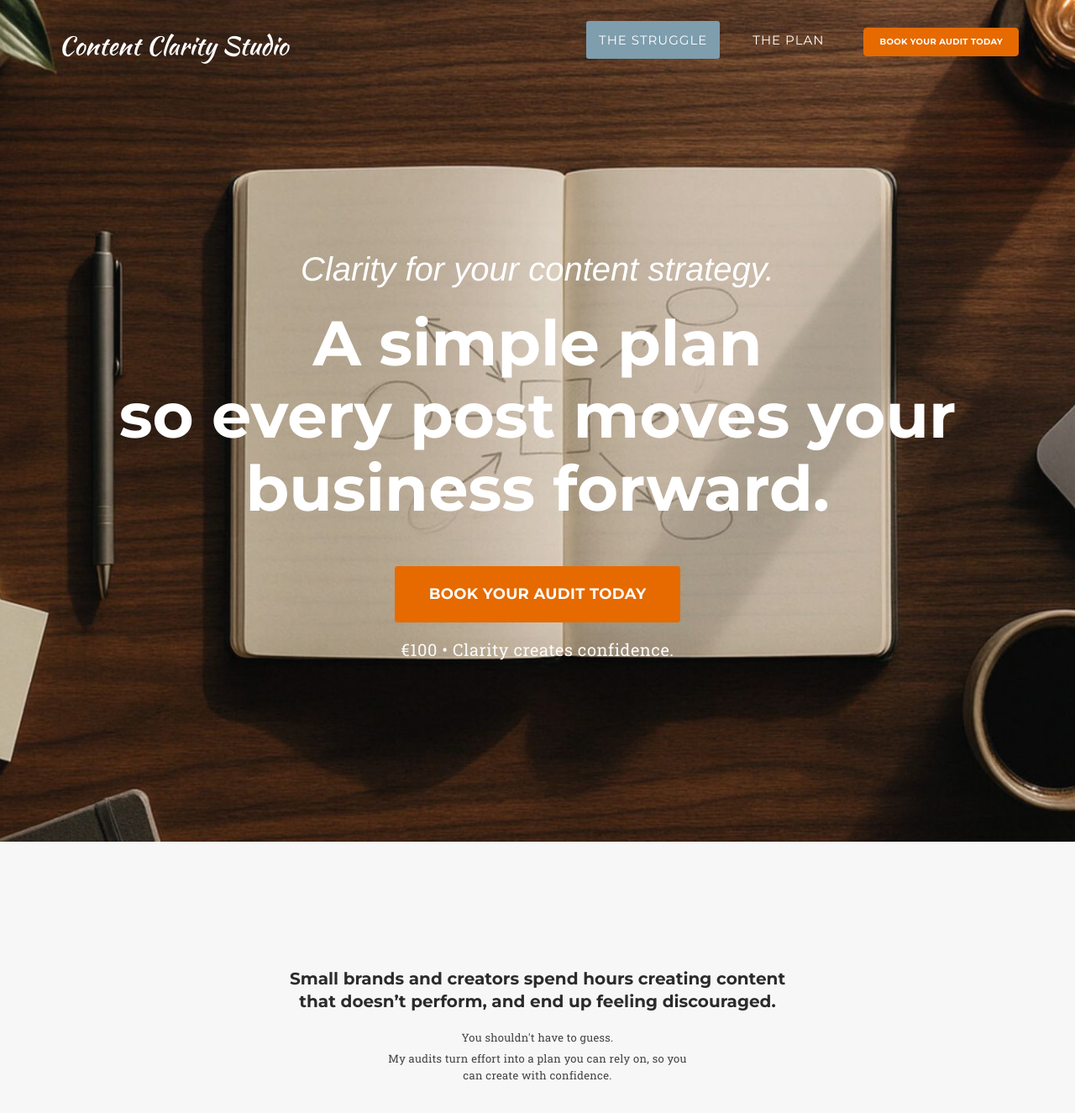
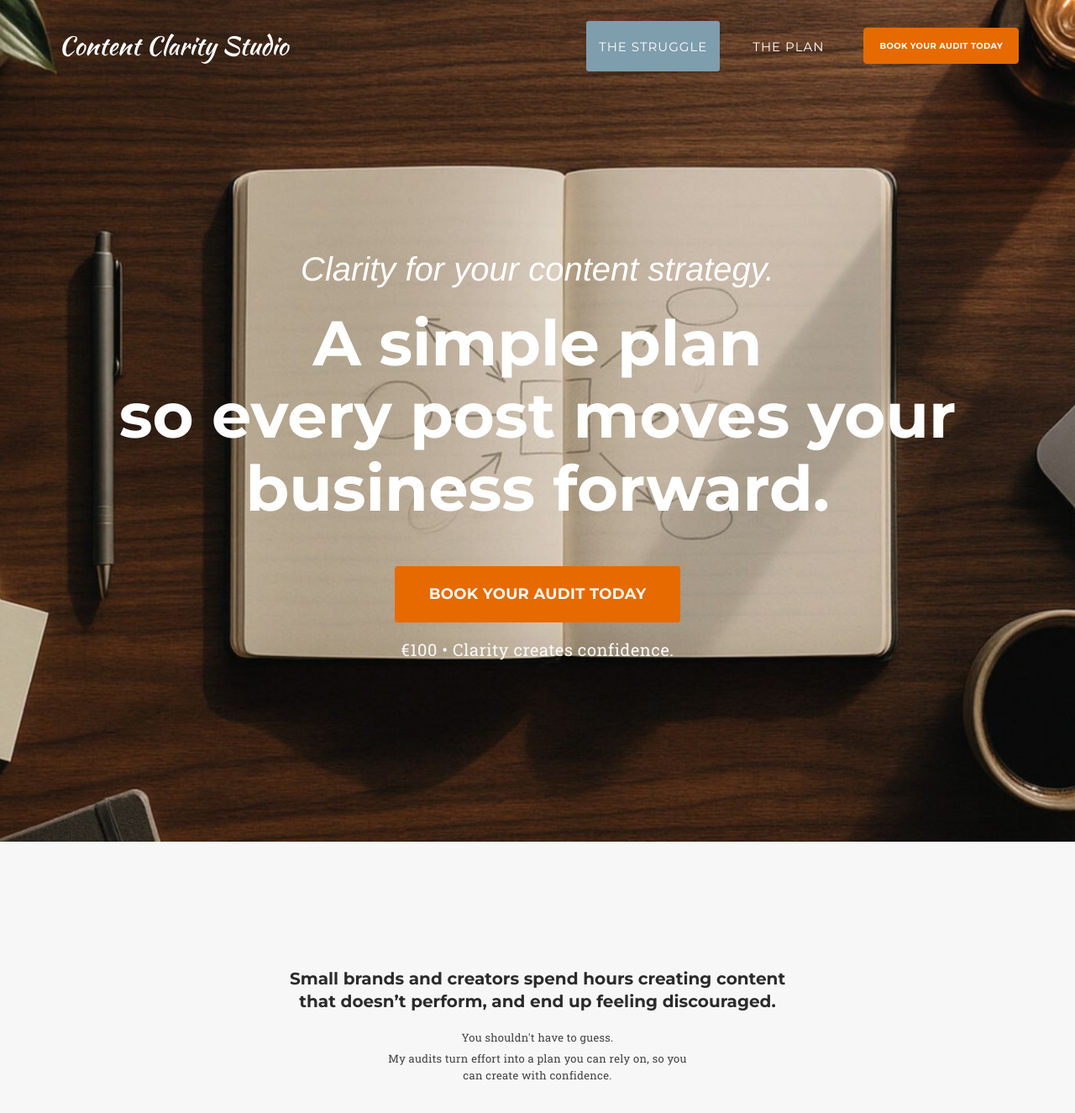
Before and after one commit to ContentClarityStudio/contentclaritystudio.github.io, a Jekyll site: the page built from index.html, in a window 1280 px wide and 1400 px high. Shown: the top 1325 px of the window at 84% size. Built offline with Jekyll 4.4.1, drawn with Linux system fonts in a browser that asks for light colours; some web fonts are replaced.

Commit message:
Update overrides.css

```diff
--- a/css/overrides.css
+++ b/css/overrides.css
@@ -142,19 +142,3 @@ header .intro-heading {
 @media (max-width:576px){
   .btn.btn-secondary{ padding:10px 22px; font-size:.95rem; }
 }
-
-
-/* Align CTA button vertically with text links */
-.navbar-nav > li > .btn.btn-cta {
-  padding: 8px 16px;          /* slightly smaller height */
-  font-size: 0.95rem;         /* closer to link size */
-  line-height: 1.2;           /* keeps vertical rhythm */
-  margin-top: 4px;            /* centers with link text */
-  margin-bottom: 4px;
-}
-
-/* Ensure consistent height for nav links */
-.navbar-nav > li > a.page-scroll {
-  padding-top: 12px;
-  padding-bottom: 12px;
-}
```
